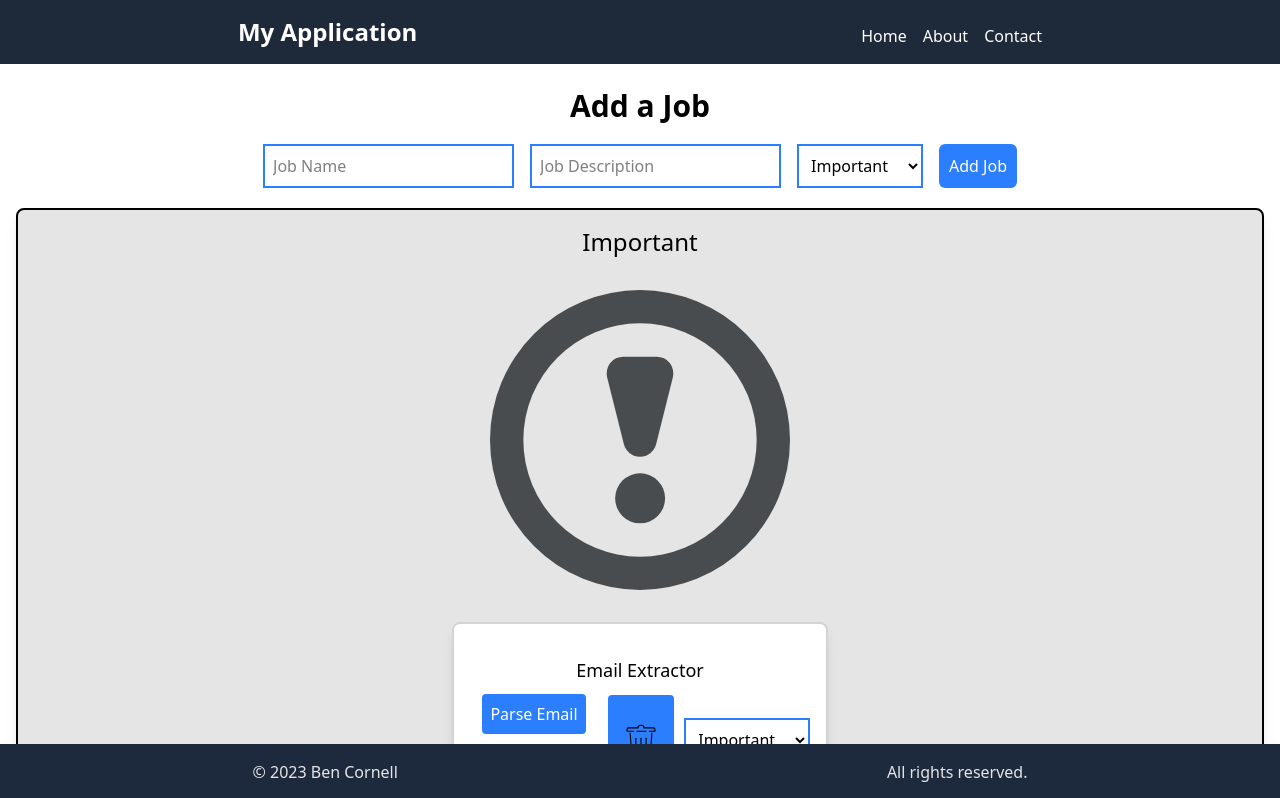
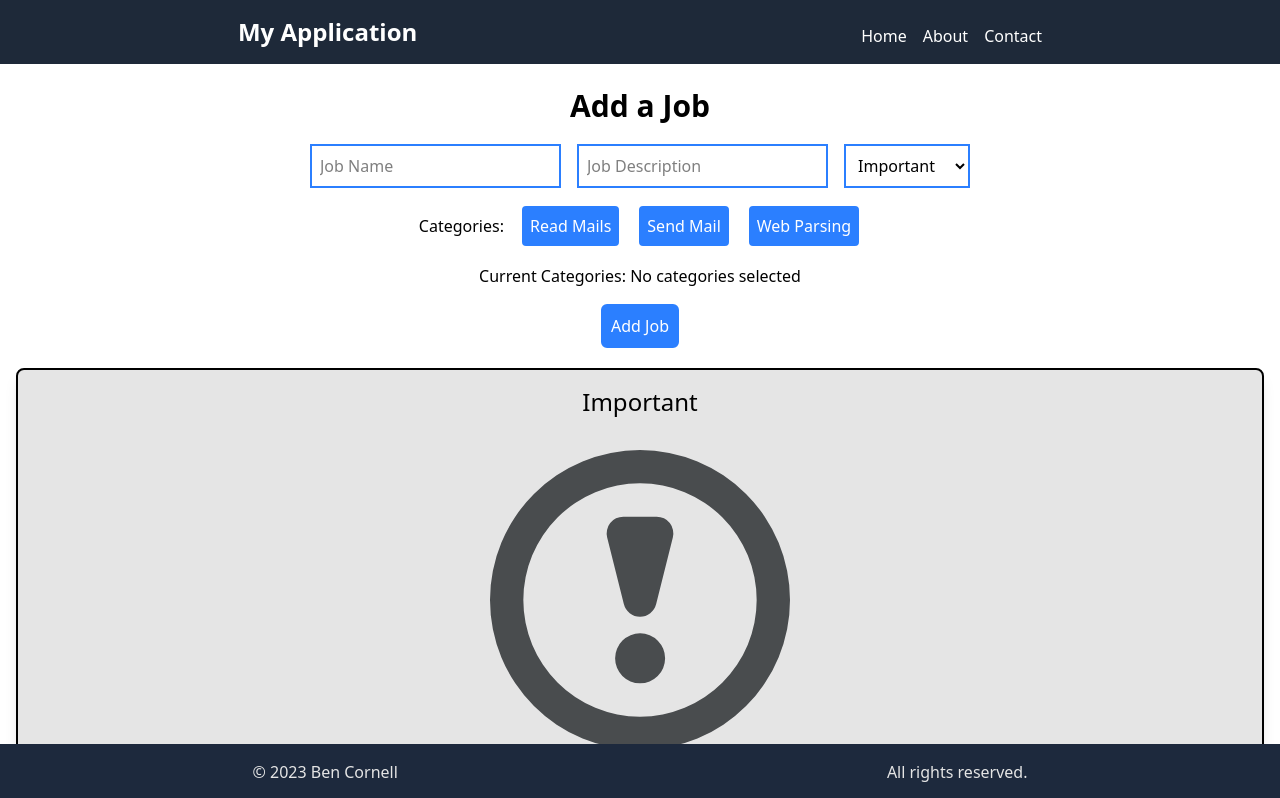
Before and after one commit to Ben-Cor/ITOnlineReact, a React (Vite) app: page / in a window 1280 px wide. Shown: the top 798 px of the page. Built offline with nearby package versions, Linux system fonts and the light colour scheme.

Commit message:
categories introduced to jobs with buttons to toggle these when creating a job

```diff
--- a/src/components/FormButton.jsx
+++ b/src/components/FormButton.jsx
@@ -1,6 +1,6 @@
 export default function FormButton({ value, onClick }) {
     return (
-        <button onClick={onClick} className="p-2 border-2 rounded-md bg-blue-500 text-white hover:bg-blue-700">
+        <button type="button" onClick={onClick} className="p-2 border-2 rounded-md bg-blue-500 text-white hover:bg-blue-700">
             {value}
         </button>
     );
--- a/src/components/JobColumn.jsx
+++ b/src/components/JobColumn.jsx
@@ -8,16 +8,19 @@ export default function JobForm({ title, image, imageAlt, deleteJob, jobs, chang
         <div className="flex flex-col items-center gap-4 bg-neutral-200 shadow-lg rounded-lg p-4 m-4 border-2">
             <h2 className="text-2xl text-center">{title}</h2>
             <img className="w-[300px] h-[300px] mt-4" src={image} alt={imageAlt} />
-            {/* Render a JobStatus component for each filtered job */}
-            {filteredJobs.map((job) => (
+            <div className="flex flex-wrap items-center justify-center gap-4 bg-neutral-200 p-4 m-4">
+                {filteredJobs.map((job) => (
                 <JobStatus
                     key={job.id} // Use a unique key for each JobStatus
                     task={job.name} // Pass the job name as the task
                     deleteJob={deleteJob} // Pass the deleteJob function
                     changeStatus = {changeStatus} // Pass the job status
                     job={job} // Pass the entire job object
+                    categories={job.categories} // Pass the job categories
                 />
             ))}
+            </div>
+
         </div>
     );
 }
--- a/src/components/JobStatus.jsx
+++ b/src/components/JobStatus.jsx
@@ -1,7 +1,7 @@
 import FormButton from "./FormButton";
 import deleteIcon from "../assets/delete.svg";
 
-export default function JobStatus({task, deleteJob, job, changeStatus}) {
+export default function JobStatus({task, deleteJob, job, changeStatus, categories}) {
 
 
 
@@ -20,6 +20,8 @@ export default function JobStatus({task, deleteJob, job, changeStatus}) {
                     <option value="Important">Important</option>
                 </select>
             </div>
+            <p>Description: {job.description}</p>
+            <p>Categories: {categories.join(', ')}</p>
         </article>
     );
 }
--- a/src/components/JobTypes.jsx
+++ b/src/components/JobTypes.jsx
@@ -3,14 +3,15 @@ import inProgress from '../assets/in-progress.svg';
 import completed from '../assets/completed.svg';
 import JobColumn from '../components/JobColumn';
 import { useState } from 'react';
+import FormButton from './FormButton';
 
 export default function JobTypes() {
     const [jobs, setJobs] = useState([
-        { id: 1, name: "Email Extractor", description: "Extracts emails from text", status: "Important" },
-        { id: 2, name: "Data Scraper", description: "Scrapes data from websites", status: "In Progress" },
-        { id: 3, name: "Sentiment Analyzer", description: "Analyzes sentiment of text", status: "Completed" },
-        { id: 4, name: "Keyword Extractor", description: "Extracts keywords from text", status: "Important" },
-        { id: 5, name: "Text Summarizer", description: "Summarizes text", status: "In Progress" },
+        { id: 1, name: "Email Extractor", description: "Extracts emails from text", status: "Important", categories: ["Read Mails", "Web Parsing"] },
+        { id: 2, name: "Data Scraper", description: "Scrapes data from websites", status: "In Progress", categories: ["Send Mail", "Web Parsing"] },
+        { id: 3, name: "Sentiment Analyzer", description: "Analyzes sentiment of text", status: "Completed", categories: ["Read Mails", "Web Parsing"] },
+        { id: 4, name: "Keyword Extractor", description: "Extracts keywords from text", status: "Important", categories: ["Send Mail", "Web Parsing"] },
+        { id: 5, name: "Text Summarizer", description: "Summarizes text", status: "In Progress", categories: ["Send Mail", "Read Mails"] },
     ]);
 
     // State for form inputs
@@ -18,6 +19,7 @@ export default function JobTypes() {
         name: "",
         description: "",
         status: "Important", // Default status
+        categories: [],
     });
 
     const deleteJob = (id) => {
@@ -41,29 +43,48 @@ export default function JobTypes() {
                 name: formInputs.name,
                 description: formInputs.description,
                 status: formInputs.status,
+                categories: formInputs.categories,
             };
             setJobs((prevJobs) => [...prevJobs, newJob]); // Add the new job to the jobs array
-            setFormInputs({ name: "", description: "", status: "In Progress" }); // Reset the form inputs
+            setFormInputs({ name: "", description: "", status: "In Progress", categories: [] }); // Reset the form inputs
         } else {
             alert("Please fill in all fields");
         }
     }
 
     const handleInputChange = (e) => {
+        //get the id and target from the event
         const { id, value } = e.target;
         setFormInputs((prevInputs) => ({
             ...prevInputs,
-            [id]: value, // Dynamically update the corresponding field
+            //updated the value which matches the id
+            [id]: value,
         }));
+    };
+
+    const handleCategoryChange = (category) => {
+        setFormInputs((prevInputs) => ({
+            ...prevInputs,
+            categories: prevInputs.categories.includes(category)
+                ? prevInputs.categories.filter((cat) => cat !== category) // Remove category if it exists
+                : [...prevInputs.categories, category], // Add category if it doesn't exist
+        }));
+    };
+
+    const currentCategories = () => {
+        return formInputs.categories.length > 0
+            ? formInputs.categories.join(', ')
+            : "No categories selected";
     };
 
     return (
         <div className="mb-20">
             <h1 className="text-3xl text-center font-bold mt-6">Add a Job</h1>
             <form
-                className="flex gap-4 m-5 justify-center items-center"
+                className="flex flex-col gap-4 m-5 justify-center items-center"
                 onSubmit={addJob} // Call addJob on form submission
             >
+                <div className='flex gap-4'>
                      <input
                         onChange={handleInputChange}
                         value={formInputs.name}
@@ -90,12 +111,21 @@ export default function JobTypes() {
                         <option value="In Progress">In Progress</option>
                         <option value="Important">Important</option>
                     </select>
+                </div>
+                <div className="flex gap-4 justify-center items-center">
+                    <p>Categories: </p>
+                    <FormButton value={"Read Mails"} onClick={() => handleCategoryChange("Read Mails")} />
+                    <FormButton value={"Send Mail"} onClick={() => handleCategoryChange("Send Mail")} />
+                    <FormButton value={"Web Parsing"} onClick={() => handleCategoryChange("Web Parsing")} />
+                </div>
+                <p>Current Categories: {currentCategories()}</p>
                 <button
                     type="submit"
                     className="border-2 border-blue-500 p-2 bg-blue-500 text-white rounded-md"
                 >
                     Add Job
                 </button>
+
             </form>
             <JobColumn
                 title={"Important"}
```
Lines whose indentation alone changed are shown as unchanged.
